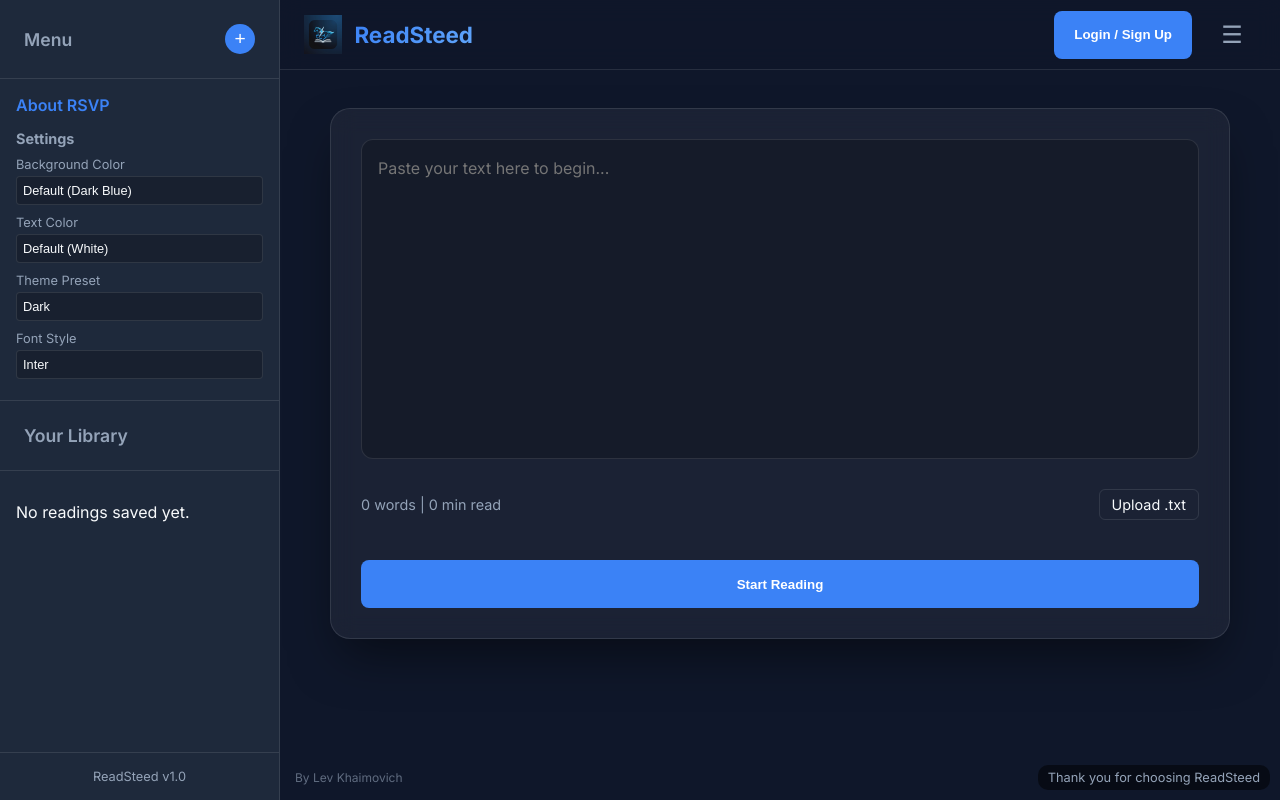
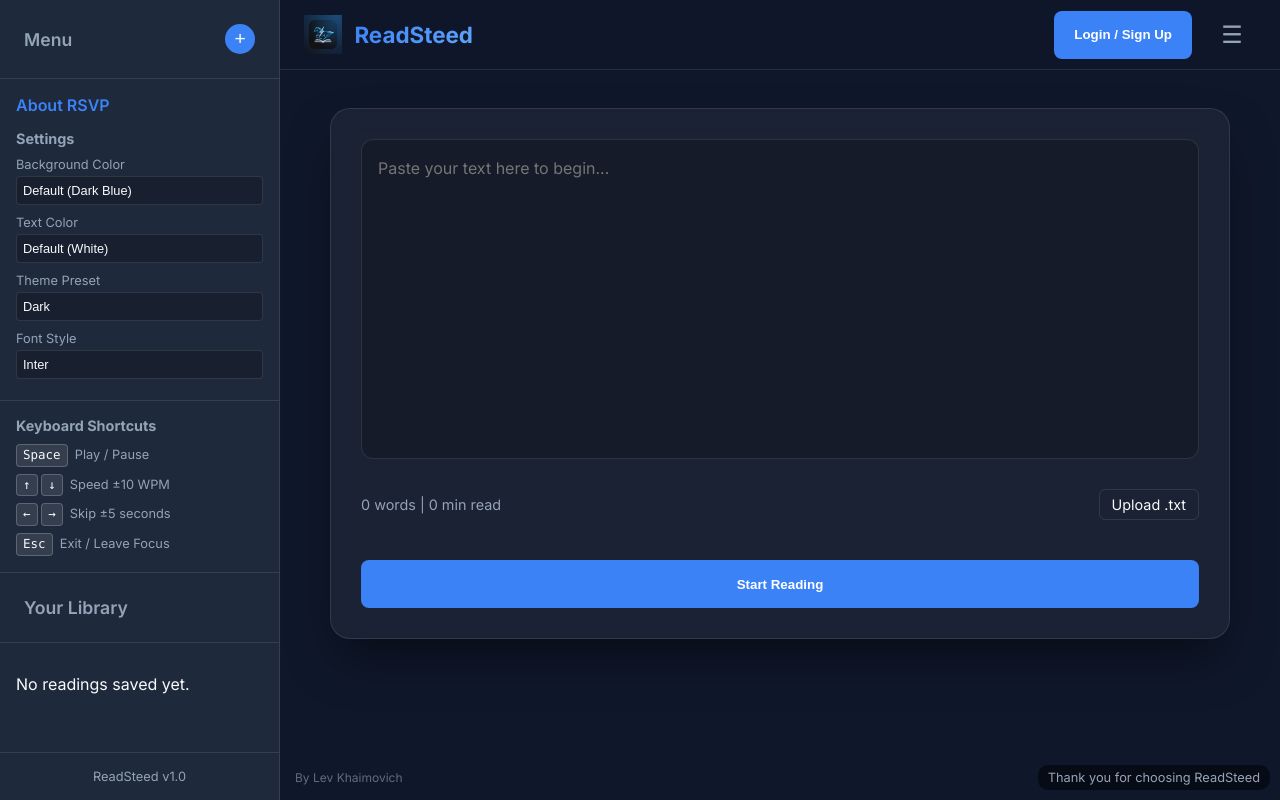
Before and after one commit to levkhaimovich-source/ReadSteed_SupaBase, a Flask app: page / in a window 1280 px wide. Run offline with Flask 3, Linux system fonts and the light colour scheme; data that the repository does not hold is empty.

Commit message:
Add HUD toast, skip buttons, keyboard shortcuts list, Left/Right arrow skip

```diff
--- a/static/css/style.css
+++ b/static/css/style.css
@@ -668,3 +668,42 @@
         text-align: center;
     }
 }
+
+/* --- HUD Toast (on-screen feedback for play/pause, WPM, skip) --- */
+.hud-toast {
+    position: fixed;
+    top: 50%;
+    left: 50%;
+    transform: translate(-50%, -50%);
+    background: rgba(0, 0, 0, 0.72);
+    color: #fff;
+    font-size: clamp(1.4rem, 6vw, 2.2rem);
+    font-weight: 700;
+    letter-spacing: 0.03em;
+    padding: 14px 32px;
+    border-radius: 18px;
+    z-index: 9999;
+    pointer-events: none;
+    opacity: 0;
+    transition: opacity 0.18s ease;
+    backdrop-filter: blur(10px);
+    border: 1px solid rgba(255,255,255,0.12);
+    white-space: nowrap;
+}
+
+.hud-toast.visible {
+    opacity: 1;
+}
+
+/* --- Keyboard shortcut key pills in sidebar --- */
+.kbd {
+    display: inline-block;
+    background: rgba(255,255,255,0.1);
+    border: 1px solid rgba(255,255,255,0.2);
+    border-radius: 4px;
+    padding: 1px 6px;
+    font-size: 0.78rem;
+    font-family: 'Consolas', 'Courier New', monospace;
+    color: var(--text-primary);
+    line-height: 1.5;
+}
--- a/static/js/app.js
+++ b/static/js/app.js
@@ -38,6 +38,8 @@
         document.getElementById('reset-btn').addEventListener('click', () => this.reset());
         document.getElementById('exit-reader-btn').addEventListener('click', () => this.exitReader());
         document.getElementById('new-reading-btn').addEventListener('click', () => this.newReading());
+        document.getElementById('skip-back-btn').addEventListener('click', () => this.skipWords(-5));
+        document.getElementById('skip-fwd-btn').addEventListener('click', () => this.skipWords(5));
 
         this.initFeatures();
 
@@ -223,6 +225,7 @@
                     this.wpmSlider.value = this.wpm;
                     this.wpmValue.textContent = this.wpm;
                     if (this.updateStats) this.updateStats();
+                    this.showHUD(`${this.wpm} WPM`);
                     break;
                 case 'ArrowDown':
                     e.preventDefault();
@@ -230,6 +233,15 @@
                     this.wpmSlider.value = this.wpm;
                     this.wpmValue.textContent = this.wpm;
                     if (this.updateStats) this.updateStats();
+                    this.showHUD(`${this.wpm} WPM`);
+                    break;
+                case 'ArrowLeft':
+                    e.preventDefault();
+                    this.skipWords(-5);
+                    break;
+                case 'ArrowRight':
+                    e.preventDefault();
+                    this.skipWords(5);
                     break;
                 case 'Escape':
                     e.preventDefault();
@@ -331,6 +343,10 @@
         }
 
         this.playPauseBtn.textContent = this.isPlaying ? 'Pause' : 'Play';
+        // Show on-screen HUD (only when user actively triggers, not during auto-run internals)
+        if (forceValue === undefined) {
+            this.showHUD(this.isPlaying ? '▶  Play' : '⏸  Pause');
+        }
 
         if (this.isPlaying) {
             this.run();
@@ -412,6 +428,26 @@
         }
         document.body.classList.remove('focus-mode-active');
         document.body.style.overflow = '';
+    }
+
+    // --- HUD Toast (on-screen feedback) ---
+    showHUD(text, duration = 750) {
+        const hud = document.getElementById('hud-toast');
+        if (!hud) return;
+        hud.textContent = text;
+        hud.classList.add('visible');
+        clearTimeout(this._hudTimer);
+        this._hudTimer = setTimeout(() => hud.classList.remove('visible'), duration);
+    }
+
+    // --- Skip words equivalent to N seconds at current WPM ---
+    skipWords(seconds) {
+        if (!this.words.length) return;
+        const delta = Math.max(1, Math.round(this.wpm / 60 * Math.abs(seconds))) * Math.sign(seconds);
+        this.currentIndex = Math.max(0, Math.min(this.words.length - 1, this.currentIndex + delta));
+        this.updateProgress();
+        this.displayWord();
+        this.showHUD(seconds > 0 ? '+5s ▶▶' : '◀◀ -5s');
     }
 
 
--- a/templates/index.html
+++ b/templates/index.html
@@ -65,6 +65,16 @@
                         <option value="'Times New Roman'">Times New Roman</option>
                         <option value="'Courier New'">Courier New</option>
                     </select>
+                </div>
+            </div>
+
+            <div style="padding: 16px; border-bottom: 1px solid var(--border-color);">
+                <h3 style="font-size: 0.9rem; color: var(--text-secondary); margin-bottom: 10px;">Keyboard Shortcuts</h3>
+                <div style="font-size: 0.8rem; color: var(--text-secondary); display: flex; flex-direction: column; gap: 7px; line-height: 1.4;">
+                    <div><kbd class="kbd">Space</kbd> &nbsp;Play / Pause</div>
+                    <div><kbd class="kbd">&uarr;</kbd> <kbd class="kbd">&darr;</kbd> &nbsp;Speed &plusmn;10 WPM</div>
+                    <div><kbd class="kbd">&larr;</kbd> <kbd class="kbd">&rarr;</kbd> &nbsp;Skip &plusmn;5 seconds</div>
+                    <div><kbd class="kbd">Esc</kbd> &nbsp;Exit / Leave Focus</div>
                 </div>
             </div>
 
@@ -139,6 +149,8 @@
 
                     <div class="reader-controls">
                         <button id="play-pause-btn" class="control-btn">Play</button>
+                        <button id="skip-back-btn" class="control-btn secondary" title="Skip back 5 seconds" style="min-width: 70px;">&#171; 5s</button>
+                        <button id="skip-fwd-btn" class="control-btn secondary" title="Skip forward 5 seconds" style="min-width: 70px;">5s &#187;</button>
                         <button id="reset-btn" class="control-btn secondary">Reset</button>
                         <div class="wpm-control">
                             <label for="wpm-slider">Speed: <span id="wpm-value">300</span> WPM</label>
@@ -184,6 +196,9 @@
     <!-- Tap-to-pause overlay: invisible normally, covers screen in focus mode for mobile tap support -->
     <div id="focus-tap-overlay"></div>
 
+    <!-- On-screen HUD toast for play/pause state, WPM, and skip feedback -->
+    <div id="hud-toast" class="hud-toast"></div>
+
     <script src="{{ url_for('static', filename='js/app.js') }}"></script>
 </body>
 </html>
```
